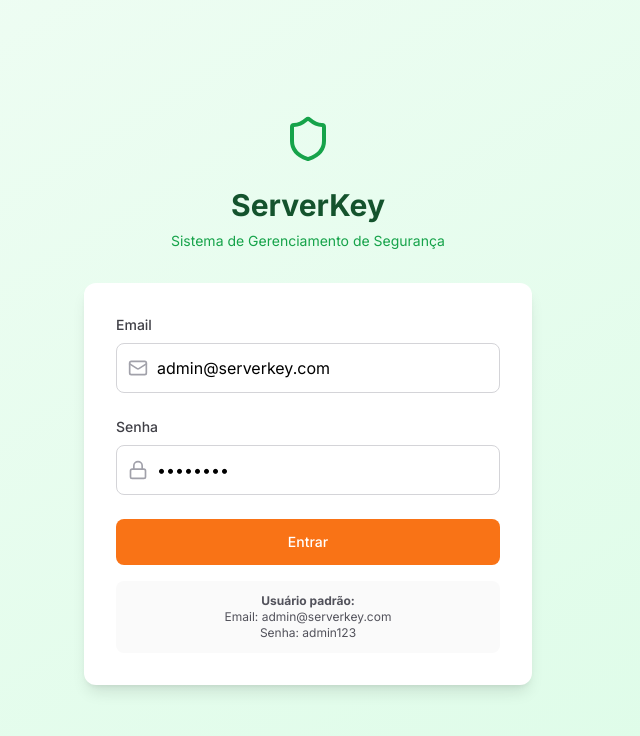
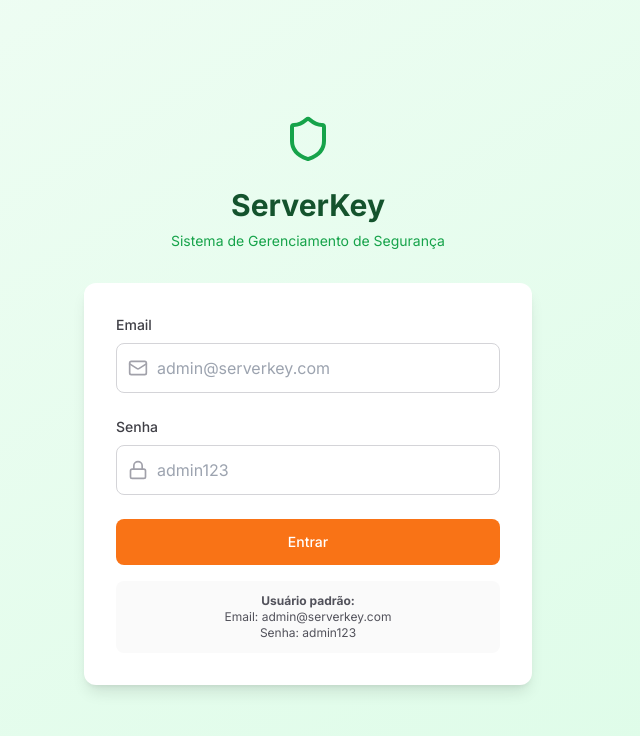
Before and after one commit to DanielRochaOdo/server-key, a React (Vite) app: page /login in a window 1280 px wide. Shown: the top 736 px of the page, without its empty margins (332-972 px from the left). Built offline with nearby package versions, Linux system fonts and the light colour scheme; no server answers.

Commit message:
Updated Login.tsx

```diff
--- a/src/pages/Login.tsx
+++ b/src/pages/Login.tsx
@@ -4,8 +4,8 @@ import { useNavigate, useLocation } from 'react-router-dom';
 import { Shield, Mail, Lock, AlertCircle } from 'lucide-react';
 
 const Login: React.FC = () => {
-  const [email, setEmail] = useState('admin@serverkey.com');
-  const [password, setPassword] = useState('admin123');
+  const [email, setEmail] = useState('');
+  const [password, setPassword] = useState('');
   const [error, setError] = useState('');
   const [loading, setLoading] = useState(false);
   const { signIn, user, loading: authLoading } = useAuth();
```
